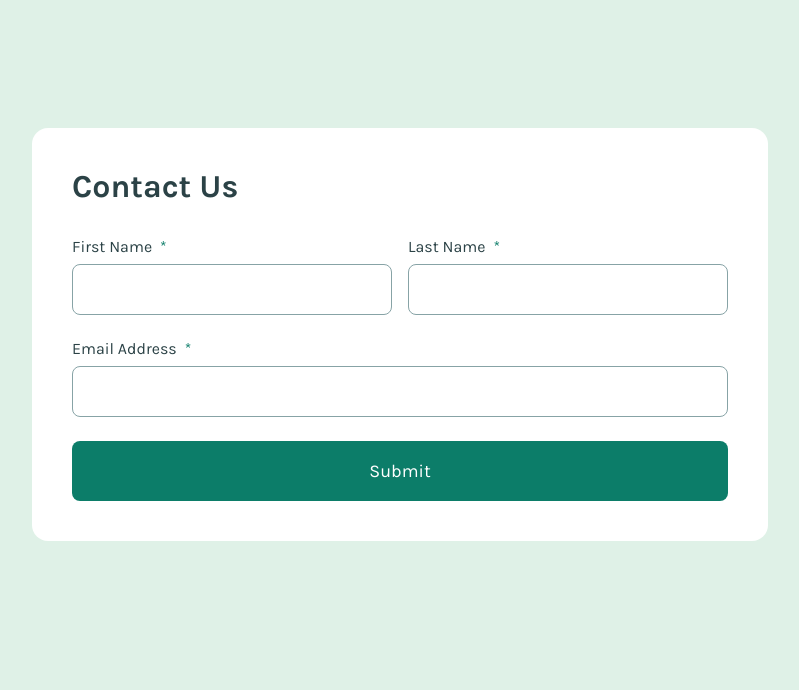
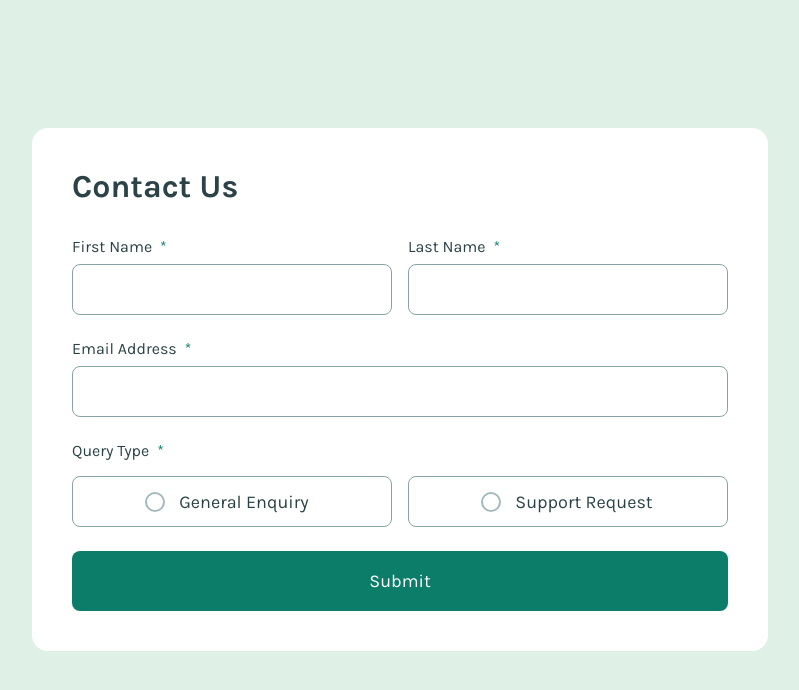
Before and after one commit to ionStici/contact-form-fem, a React (Vite) app: page / in a window 1280 px wide. Shown: the top 690 px of the page, without its empty margins (240-1039 px from the left). Built offline with nearby package versions, Linux system fonts and the light colour scheme.

Commit message:
Refactor 'QueryType' Component

```diff
--- a/src/Form.jsx
+++ b/src/Form.jsx
@@ -1,19 +1,12 @@
-import styled from 'styled-components';
-
 import { useForm } from 'react-hook-form';
 
 import Input from './components/Input';
+import QueryType from './components/QueryType';
 import Button from './components/Button';
-
-const Wrapper = styled.div`
-  @media only screen and (min-width: 768px) {
-    display: flex;
-    gap: 1.6rem;
-  }
-`;
+import FlexWrapper from './components/FlexWrapper';
 
 function Form() {
-  const { register, handleSubmit, formState } = useForm();
+  const { register, handleSubmit, watch, formState } = useForm();
   const { errors } = formState;
 
   const onSubmit = data => console.log(data);
@@ -21,7 +14,7 @@ function Form() {
 
   return (
     <form onSubmit={handleSubmit(onSubmit, onError)}>
-      <Wrapper>
+      <FlexWrapper>
         <Input
           label="First Name"
           id="firstName"
@@ -34,12 +27,19 @@ function Form() {
           register={register}
           error={errors?.lastName?.message}
         />
-      </Wrapper>
+      </FlexWrapper>
+
       <Input
         label="Email Address"
         id="email"
         register={register}
         error={errors?.email?.message}
+      />
+
+      <QueryType
+        register={register}
+        error={errors?.queryType?.message}
+        selected={watch().queryType}
       />
 
       <Button />
--- a/src/components/Error.jsx
+++ b/src/components/Error.jsx
@@ -15,7 +15,7 @@ const fadeIn = keyframes`
 `;
 
 const StyledError = styled.span`
-  font-size: 1.4rem;
+  font-size: 1.5rem;
   color: var(--color-red);
 
   display: inline-block;
--- /dev/null
+++ b/src/components/FlexWrapper.jsx
@@ -0,0 +1,14 @@
+import styled from 'styled-components';
+
+const Wrapper = styled.div`
+  @media only screen and (min-width: 768px) {
+    display: flex;
+    gap: 1.6rem;
+  }
+`;
+
+function FlexWrapper({ children }) {
+  return <Wrapper>{children}</Wrapper>;
+}
+
+export default FlexWrapper;
--- a/src/components/Input.jsx
+++ b/src/components/Input.jsx
@@ -8,7 +8,7 @@ const Box = styled.div`
   margin-bottom: 2.4rem;
 `;
 
-const Label = styled.label`
+export const Label = styled.label`
   font-size: 1.6rem;
   color: var(--color-grey-900);
   margin-bottom: 0.8rem;
@@ -29,8 +29,8 @@ const StyledInput = styled.input.attrs({ type: 'text' })`
   cursor: pointer;
   transition: border-color 0.25s;
 
-  ${({ error }) =>
-    error &&
+  ${({ $error }) =>
+    $error &&
     css`
       border-color: var(--color-red);
     `}
@@ -54,7 +54,7 @@ function Input({ label, id, register, error }) {
       </Label>
       <StyledInput
         id={id}
-        error={error}
+        $error={error}
         {...register(id, {
           required: 'This field is required',
           pattern:
--- /dev/null
+++ b/src/components/QueryType.jsx
@@ -0,0 +1,144 @@
+import styled, { css } from 'styled-components';
+import Error from './Error';
+import FlexWrapper from './FlexWrapper';
+import { Label as LabelStyles } from './Input';
+
+const Fieldset = styled.fieldset`
+  border: none;
+  margin-bottom: 2.4rem;
+`;
+
+const Legend = styled(LabelStyles)`
+  margin-bottom: 1.6rem;
+`;
+
+const activeBox = {
+  borderColor: 'var(--color-green-600)',
+  backgroundColor: 'var(--color-green-200)',
+};
+
+export default function QueryType({ register, error, selected }) {
+  const handleKeydown = e => {
+    if (e.key !== 'Enter') return;
+    e.target.querySelector('input').checked = true;
+  };
+
+  return (
+    <Fieldset>
+      <Legend as="legend">
+        <span>Query Type</span>
+        <span>*</span>
+      </Legend>
+
+      <FlexWrapper>
+        <Label
+          htmlFor="generalEnquiry"
+          tabIndex="0"
+          onKeyDown={handleKeydown}
+          style={selected === 'general-enquiry' ? activeBox : {}}
+        >
+          <input
+            type="radio"
+            id="generalEnquiry"
+            name="queryType"
+            value="general-enquiry"
+            {...register('queryType', {
+              required: 'Please select a query type',
+            })}
+          />
+          <RadioButton />
+          <span>General Enquiry</span>
+        </Label>
+
+        <Label
+          htmlFor="supportRequest"
+          tabIndex="0"
+          onKeyDown={handleKeydown}
+          style={selected === 'support-request' ? activeBox : {}}
+        >
+          <input
+            type="radio"
+            id="supportRequest"
+            name="queryType"
+            value="support-request"
+            {...register('queryType', {
+              required: 'Please select a query type',
+            })}
+          />
+          <RadioButton />
+          <span>Support Request</span>
+        </Label>
+      </FlexWrapper>
+
+      <Error error={error} />
+    </Fieldset>
+  );
+}
+
+const Label = styled.label`
+  display: flex;
+  justify-content: center;
+  align-items: center;
+  width: 100%;
+  height: 5.1rem;
+  border: 1px solid var(--color-grey-500);
+  border-radius: 0.8rem;
+  font-size: 1.8rem;
+  color: var(--color-grey-900);
+  cursor: pointer;
+  transition: border-color 0.25s, background-color 0.25s;
+
+  &:hover,
+  &:focus {
+    border-color: var(--color-green-600);
+    outline: none;
+  }
+
+  &:first-of-type {
+    margin-bottom: 1.6rem;
+
+    @media only screen and (min-width: 768px) {
+      margin-bottom: 0;
+    }
+  }
+
+  span {
+    width: 14rem;
+    margin-left: 1.45rem;
+  }
+
+  input {
+    display: none;
+  }
+
+  input:checked ~ .radioButton {
+    border-color: var(--color-green-600);
+  }
+
+  input:checked ~ .radioButton::after {
+    background-color: var(--color-green-600);
+  }
+`;
+
+const RadioButton = styled.div.attrs({ className: 'radioButton' })`
+  width: 2rem;
+  height: 2rem;
+  border-radius: 50%;
+  opacity: 0.75;
+  border: 0.2rem solid var(--color-grey-500);
+  position: relative;
+  transition: border-color 0.3s;
+
+  &::after {
+    content: '';
+    position: absolute;
+    left: 50%;
+    top: 50%;
+    transform: translate(-50%, -50%);
+
+    width: 1rem;
+    height: 1rem;
+    border-radius: 50%;
+    transition: background-color 0.3s;
+  }
+`;
```
Also changed, not shown: src/components/Fieldset copy.jsx (deleted, +0 -142 lines).
